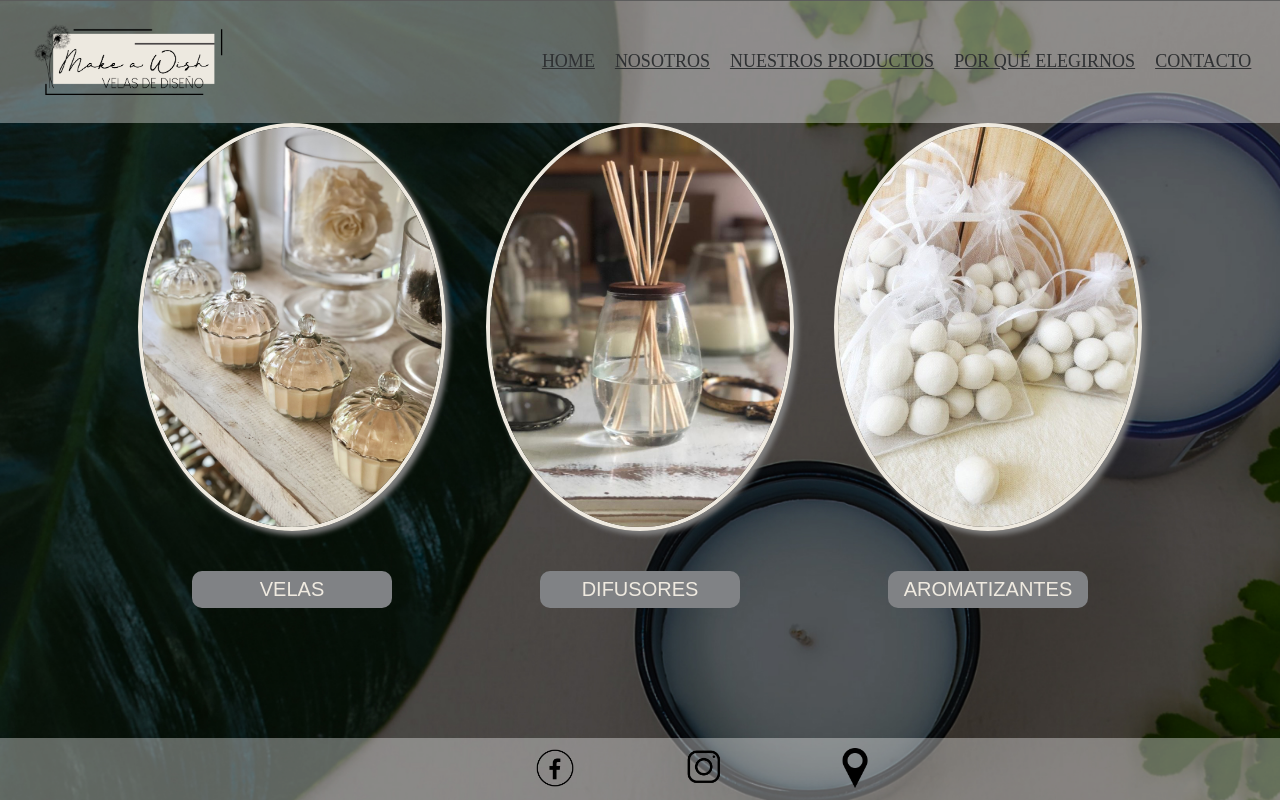
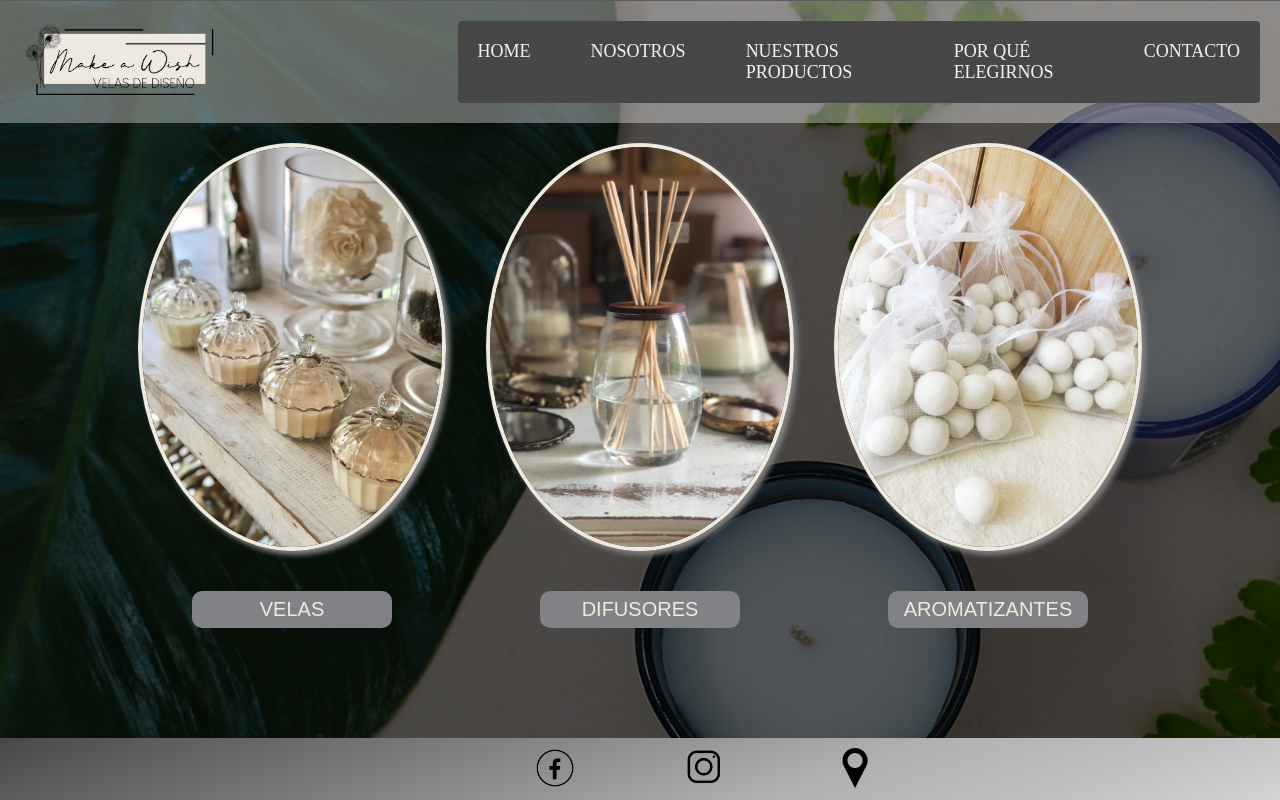
Before and after one commit to ksramirez/proyecto_coder_SR, a plain HTML site: page paginas/nuestrosproductos.html in a window 1280 px wide. Drawn offline with Linux system fonts and the light colour scheme; a web font is replaced by a local one.

Commit message:
agregue animaciones

```diff
--- a/css/index.css
+++ b/css/index.css
@@ -49,14 +49,30 @@ nav ul {
     display: flex;
     gap: 2rem;
     list-style-type: none;
+    background-color: #474747;
+    border-radius: 4px;
+}
+nav ul li {
+    display: block;
+
 }
 nav ul a {
+    padding: 2rem;
+    display: block;
     font-size: 1.8em;
-    color: rgb(47, 49, 51);
+    color: rgb(242, 242, 242);
+    text-decoration: none;
+
+}
+nav ul li a:hover {
+    background-color:rgb(19, 203, 210);
 }
 
 
 /* index*/
+.fondo-index {
+    background-image: url(../img/fondoVela.jpg);
+}
 
 .presentacion {
     display: flex;
@@ -126,7 +142,20 @@ p {
 .footer {
     display: flex;
     justify-content: center;
-    background-color:rgba(255, 255, 255, 0.355);
+    background-image: linear-gradient(
+        160deg,
+        hsl(0deg 0% 28%) 0%,
+        hsl(344deg 0% 36%) 11%,
+        hsl(344deg 0% 44%) 24%,
+        hsl(344deg 0% 52%) 37%,
+        hsl(344deg 0% 61%) 51%,
+        hsl(0deg 0% 69%) 63%,
+        hsl(344deg 0% 72%) 73%,
+        hsl(344deg 0% 75%) 82%,
+        hsl(344deg 0% 78%) 89%,
+        hsl(344deg 0% 81%) 95%,
+        hsl(0deg 0% 84%) 100%
+      );
     background-size: cover;width: 100%;
     position: relative;
     padding: 1rem;
@@ -262,6 +291,7 @@ form {
 /* NUESTROS PRODUCTOS*/
 
 .card {
+    margin-top: 2rem;
     display: flex;
     flex-direction: row;
     gap: 4rem;
@@ -273,6 +303,11 @@ form {
     flex-direction: column;
     align-items: center;
     gap: 4rem;
+    transition: all .2s linear;
+}
+.box:hover{
+    transform: scale(1.1, 1.1);
+
 }
 
 .box__imagen {
```
Also changed, not shown: index.html (+1 -1 lines).
